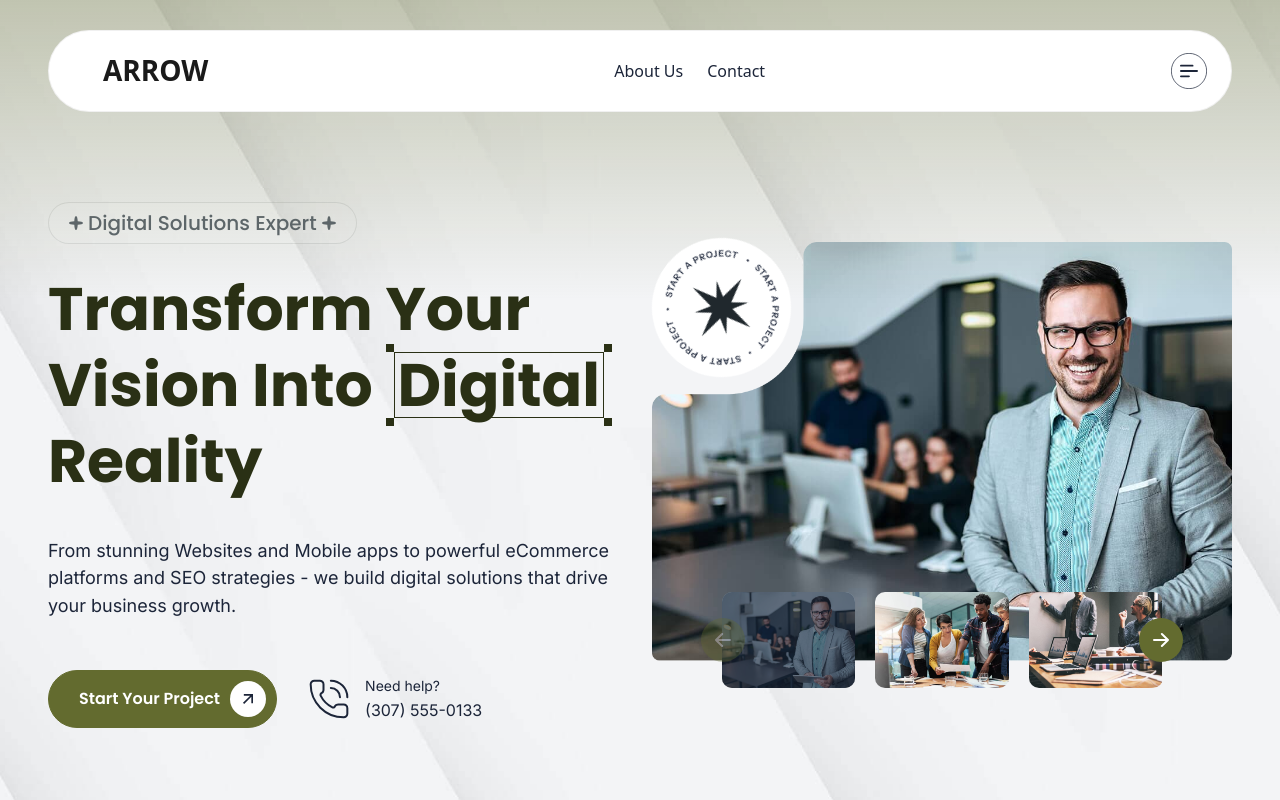
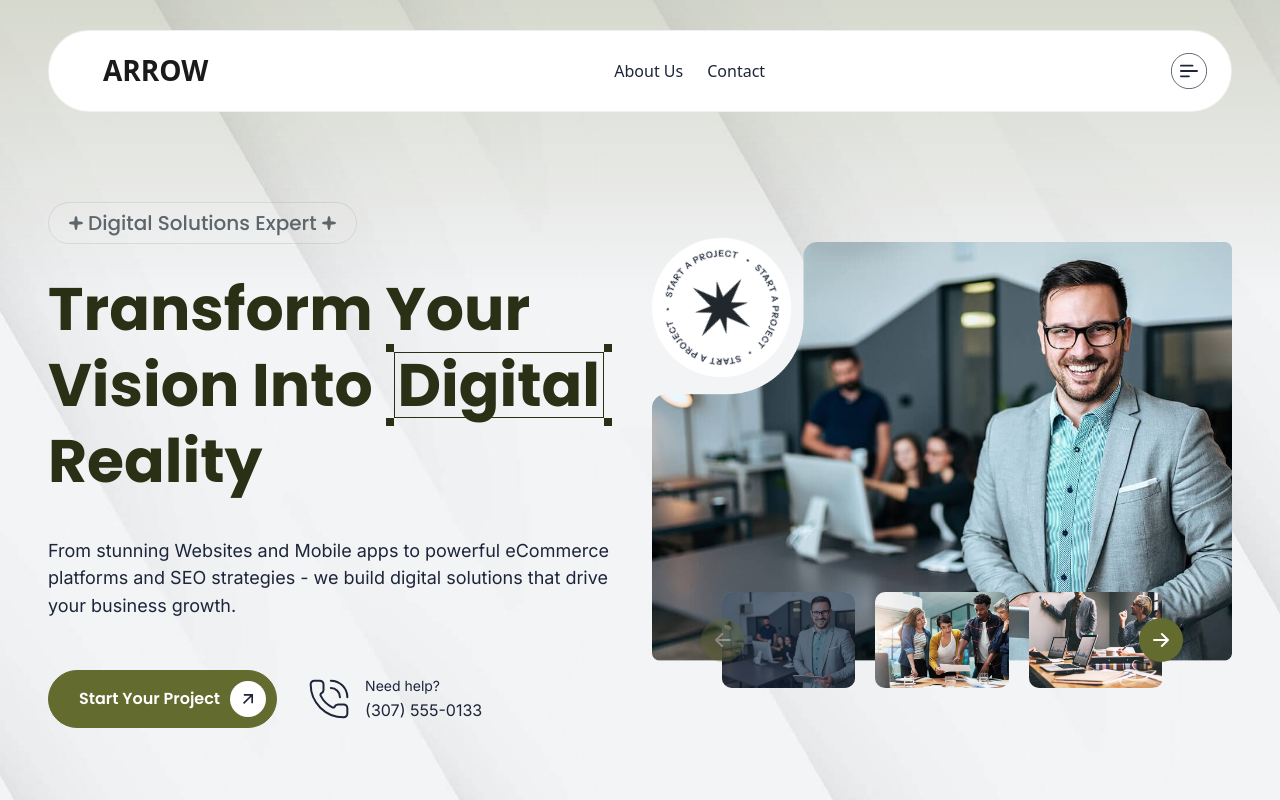
Before and after one commit to stevie1mat/arrow-website, a Next.js app: page /home-2 in a window 1280 px wide. Shown: the top 800 px of the page. Built offline with nearby package versions, Linux system fonts and the light colour scheme.

Commit message:
Hero overlay

```diff
--- a/styles/hero-banner.css
+++ b/styles/hero-banner.css
@@ -27,7 +27,7 @@
   left: 0;
   right: 0;
   height: 300px;
-  background: linear-gradient(to bottom, rgba(99, 107, 47, 0.35), rgba(99, 107, 47, 0));
+  background: linear-gradient(to bottom, rgba(99, 107, 47, 0.2), rgba(99, 107, 47, 0));
   pointer-events: none;
   z-index: 1;
 }
```
